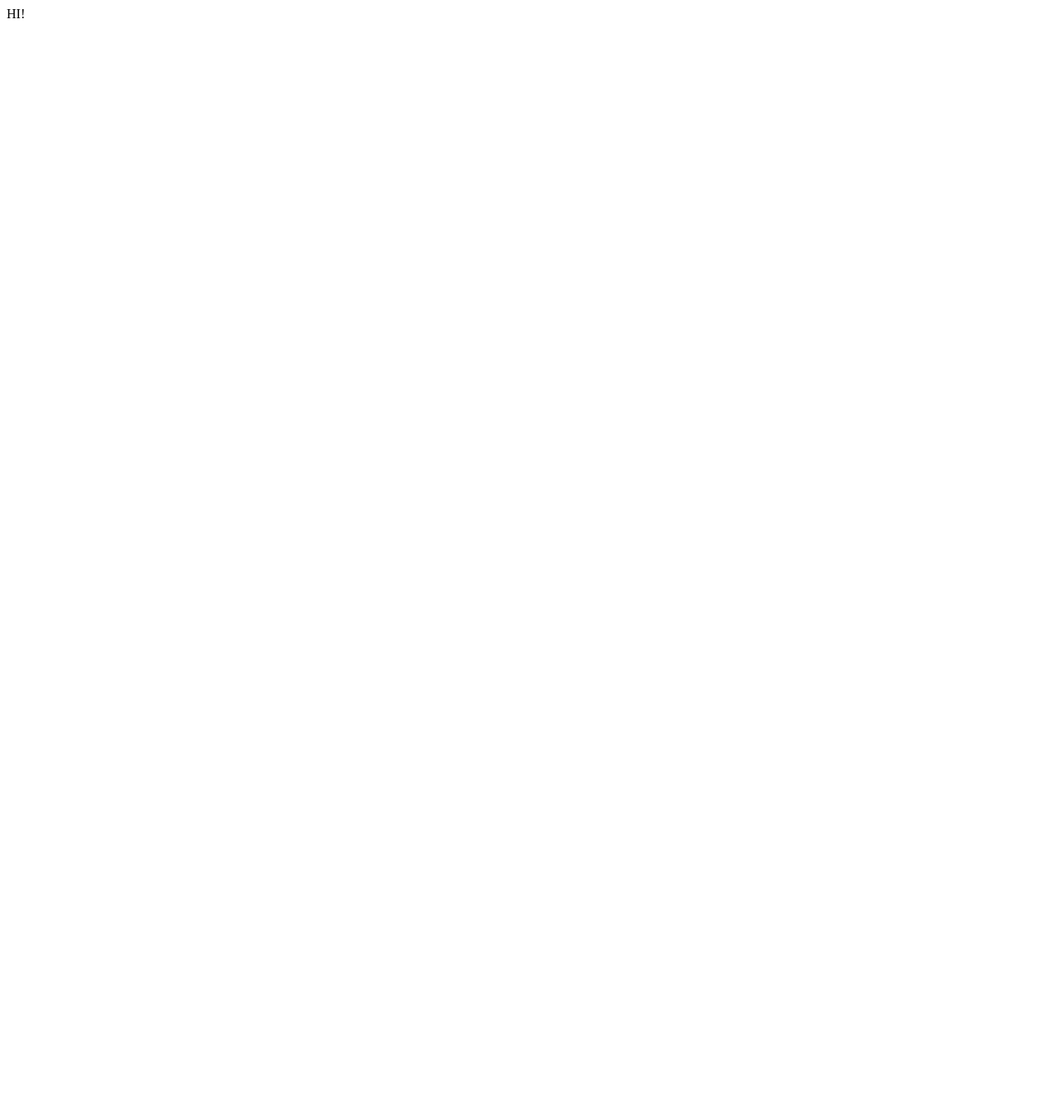
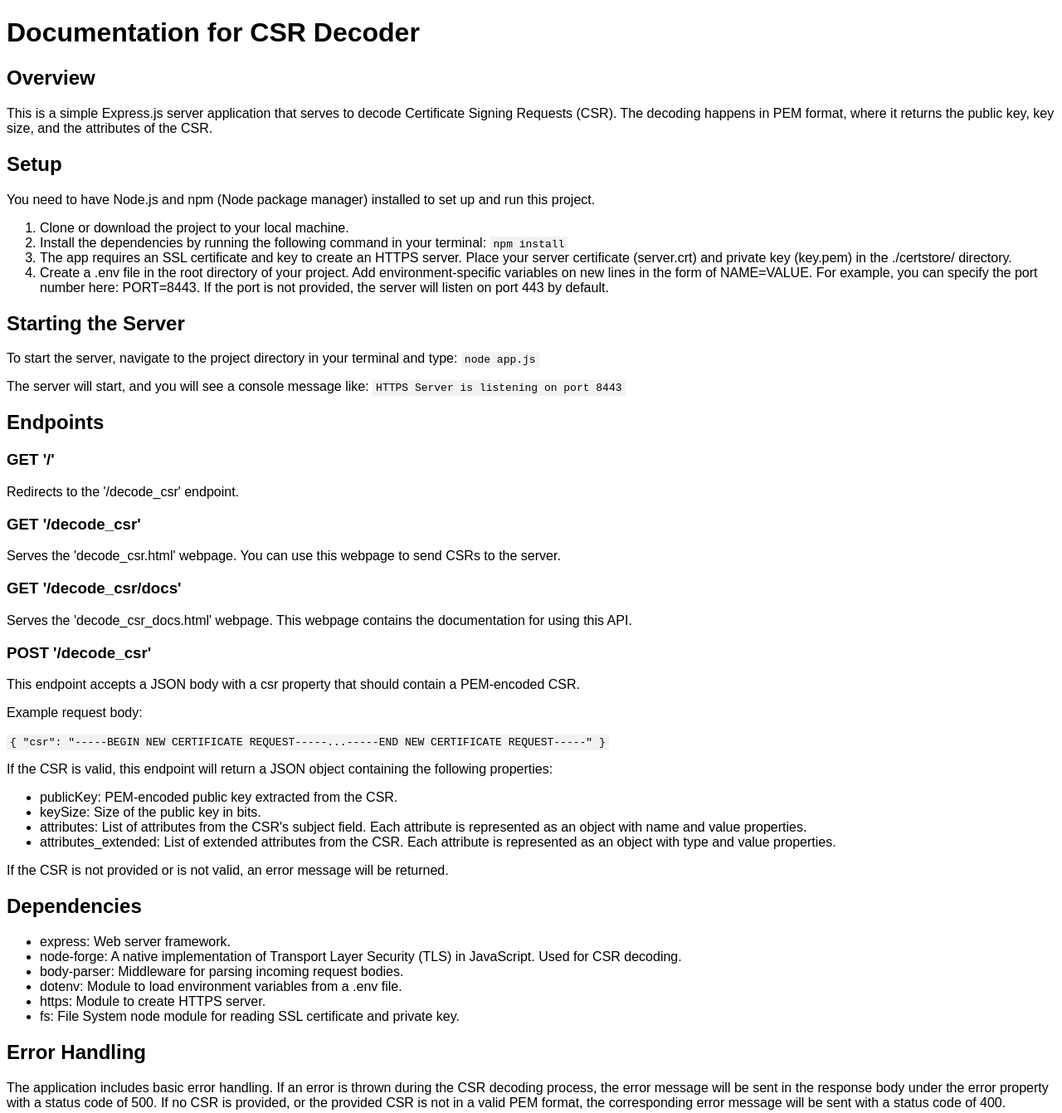
Before and after one commit to syndicalt/decode_csr, a website: page decode_csr_docs.html in a window 1280 px wide. Shown: the whole page at 83% size. Before the commit the page ends 800 px from the top, so only its background shows below. Drawn offline with Linux system fonts and the light colour scheme.

Commit message:
documentation

```diff
--- a/decode_csr_docs.html
+++ b/decode_csr_docs.html
@@ -1,9 +1,83 @@
 <!DOCTYPE html>
-<html>
-    <head>
-        <title>Decode CSR API Documentation</title>
-    </head>
-    <body>
-        HI!
-    </body>
+<html lang="en">
+<head>
+    <meta charset="UTF-8">
+    <meta name="viewport" content="width=device-width, initial-scale=1.0">
+    <title>Documentation for CSR Decoder</title>
+    <style>
+        body {
+            font-family: Arial, sans-serif;
+        }
+        code {
+            background-color: #f2f2f2;
+            padding: 2px 4px;
+            font-family: monospace;
+        }
+    </style>
+</head>
+<body>
+    <h1>Documentation for CSR Decoder</h1>
+
+    <h2>Overview</h2>
+    <p>This is a simple Express.js server application that serves to decode Certificate Signing Requests (CSR). The decoding happens in PEM format, where it returns the public key, key size, and the attributes of the CSR.</p>
+
+    <h2>Setup</h2>
+    <p>You need to have Node.js and npm (Node package manager) installed to set up and run this project.</p>
+    <ol>
+        <li>Clone or download the project to your local machine.</li>
+        <li>Install the dependencies by running the following command in your terminal:
+            <code>npm install</code>
+        </li>
+        <li>The app requires an SSL certificate and key to create an HTTPS server. Place your server certificate (server.crt) and private key (key.pem) in the ./certstore/ directory.</li>
+        <li>Create a .env file in the root directory of your project. Add environment-specific variables on new lines in the form of NAME=VALUE. For example, you can specify the port number here: PORT=8443. If the port is not provided, the server will listen on port 443 by default.</li>
+    </ol>
+
+    <h2>Starting the Server</h2>
+    <p>To start the server, navigate to the project directory in your terminal and type:
+        <code>node app.js</code>
+    </p>
+    <p>The server will start, and you will see a console message like:
+        <code>HTTPS Server is listening on port 8443</code>
+    </p>
+
+    <h2>Endpoints</h2>
+    <h3>GET '/'</h3>
+    <p>Redirects to the '/decode_csr' endpoint.</p>
+
+    <h3>GET '/decode_csr'</h3>
+    <p>Serves the 'decode_csr.html' webpage. You can use this webpage to send CSRs to the server.</p>
+
+    <h3>GET '/decode_csr/docs'</h3>
+    <p>Serves the 'decode_csr_docs.html' webpage. This webpage contains the documentation for using this API.</p>
+
+    <h3>POST '/decode_csr'</h3>
+    <p>This endpoint accepts a JSON body with a csr property that should contain a PEM-encoded CSR.</p>
+    <p>Example request body:</p>
+    <code>
+    {
+      "csr": "-----BEGIN NEW CERTIFICATE REQUEST-----...-----END NEW CERTIFICATE REQUEST-----"
+    }
+    </code>
+    <p>If the CSR is valid, this endpoint will return a JSON object containing the following properties:</p>
+    <ul>
+        <li>publicKey: PEM-encoded public key extracted from the CSR.</li>
+        <li>keySize: Size of the public key in bits.</li>
+        <li>attributes: List of attributes from the CSR's subject field. Each attribute is represented as an object with name and value properties.</li>
+        <li>attributes_extended: List of extended attributes from the CSR. Each attribute is represented as an object with type and value properties.</li>
+    </ul>
+    <p>If the CSR is not provided or is not valid, an error message will be returned.</p>
+
+    <h2>Dependencies</h2>
+    <ul>
+        <li>express: Web server framework.</li>
+        <li>node-forge: A native implementation of Transport Layer Security (TLS) in JavaScript. Used for CSR decoding.</li>
+        <li>body-parser: Middleware for parsing incoming request bodies.</li>
+        <li>dotenv: Module to load environment variables from a .env file.</li>
+        <li>https: Module to create HTTPS server.</li>
+        <li>fs: File System node module for reading SSL certificate and private key.</li>
+    </ul>
+
+    <h2>Error Handling</h2>
+    <p>The application includes basic error handling. If an error is thrown during the CSR decoding process, the error message will be sent in the response body under the error property with a status code of 500. If no CSR is provided, or the provided CSR is not in a valid PEM format, the corresponding error message will be sent with a status code of 400.</p>
+</body>
 </html>
```
Also changed, not shown: README.md.
